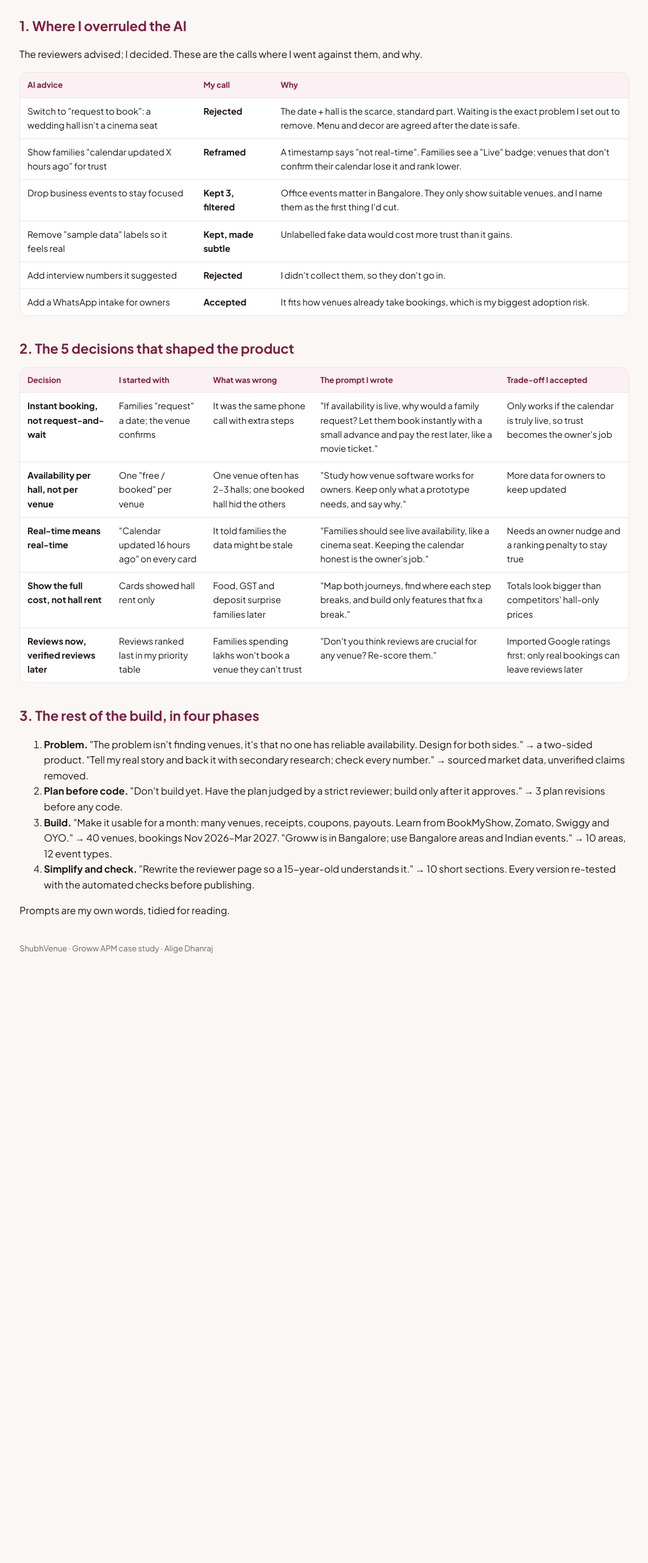
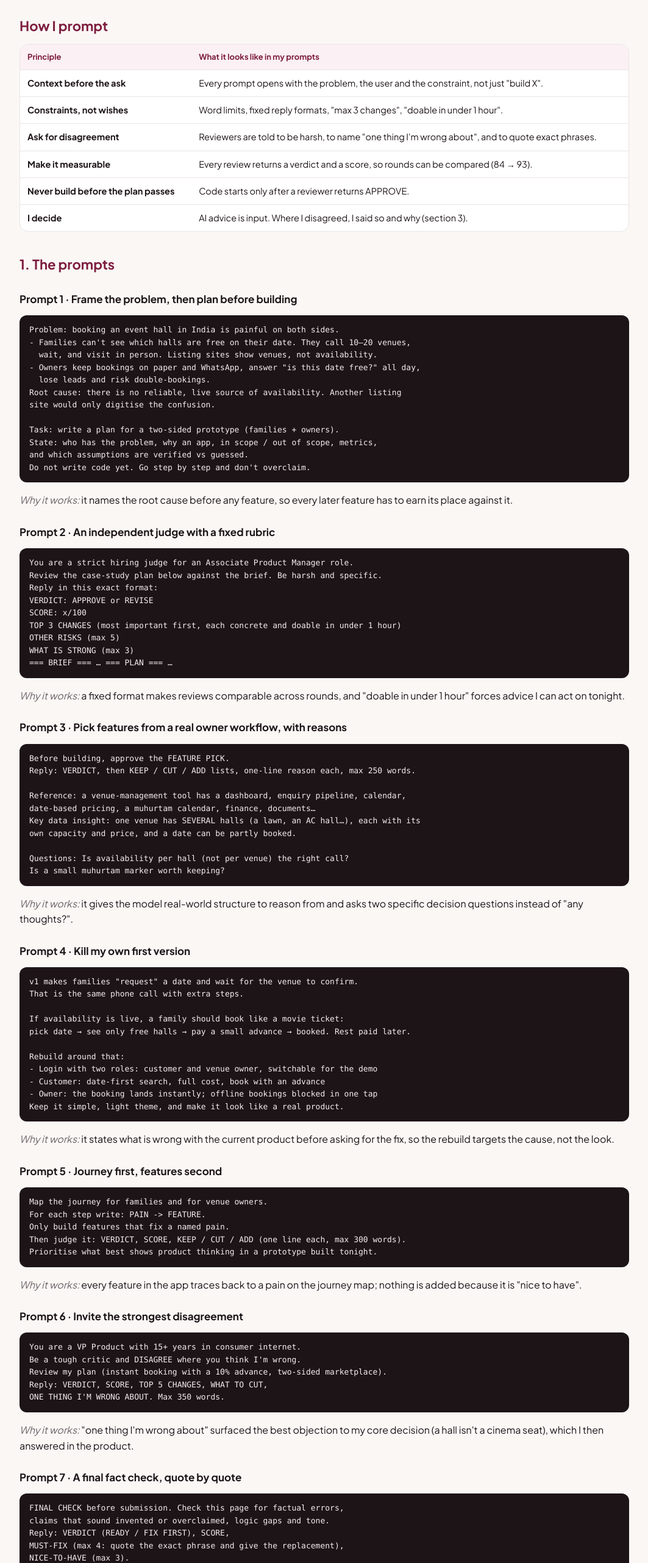
Before and after one commit to Alige-Dhanraj/shubhvenue, a plain HTML site: page prompts.html in a window 1280 px wide. Shown: the part 220-2783 px from the top of the page at 61% size, without its empty margins (108-1171 px from the left). Before the commit the page ends 1846 px from the top, so only its background shows below. Drawn offline with Linux system fonts and the light colour scheme.

Commit message:
Prompts: show full structured prompts; Evals: drop pending human tests, tighten
Co-Authored-By: Claude Opus 5.5 <noreply@anthropic.com>
Claude-Session: https://claude.ai/code/session_01BvQU2jawGxStgCSsgq1u6M

```diff
--- a/prompts.html
+++ b/prompts.html
@@ -4,10 +4,166 @@
 main{max-width:1040px;margin:0 auto;padding:28px 20px 60px}h1{font-size:34px;letter-spacing:-.02em;margin:0 0 12px}h2{font-size:22px;color:#7d1d3f;margin:36px 0 10px}
 a{color:#7d1d3f}.tw{overflow-x:auto;background:#fff;border:1px solid #ece4e7;border-radius:14px;margin:12px 0}table{border-collapse:collapse;width:100%;font-size:14.5px}
 th,td{padding:10px 12px;border-bottom:1px solid #ece4e7;text-align:left;vertical-align:top}th{background:#fbf0f3;color:#7d1d3f;font-size:13px}tr:last-child td{border-bottom:0}
-footer{color:#6e6166;font-size:13px;margin-top:40px}</style></head><body><div class="top"><div><b>Shubh<span>Venue</span></b><a href="./">Live app</a><a href="prompts.html" class="on">Prompts</a><a href="evals.html" class="">Evals</a></div></div><main><h1>ShubhVenue — Prompts</h1>
-<p>I built <a href="./">ShubhVenue</a> with Claude and used ChatGPT and DeepSeek as critics. The prompts below are the record of <strong>11 product calls I made</strong>, including <strong>1 version I killed myself</strong> and <strong>4 pieces of AI advice I overruled or reframed</strong>. Evals are on a <a href="evals.html">separate page</a>.</p>
-<h2>1. Where I overruled the AI</h2>
-<p>The reviewers advised; I decided. These are the calls where I went against them, and why.</p>
+pre{background:#1d1418;color:#f4edef;border-radius:12px;padding:14px 16px;overflow-x:auto;font-size:13px;line-height:1.5}code{font-family:ui-monospace,Menlo,monospace}h3{font-size:17px;margin:26px 0 8px}em{color:#6e6166}footer{color:#6e6166;font-size:13px;margin-top:40px}</style></head><body><div class="top"><div><b>Shubh<span>Venue</span></b><a href="./">Live app</a><a href="prompts.html" class="on">Prompts</a><a href="evals.html" class="">Evals</a></div></div><main><h1>ShubhVenue — Prompts</h1>
+<p>I built <a href="./">ShubhVenue</a> with Claude as the builder and ChatGPT and DeepSeek as critics. These are the prompts that shaped it. They are shown in the order I used them, trimmed for length, with a note on what each one was designed to do.</p>
+<h2>How I prompt</h2>
+<div class="tw"><table>
+<thead>
+<tr>
+<th>Principle</th>
+<th>What it looks like in my prompts</th>
+</tr>
+</thead>
+<tbody>
+<tr>
+<td><strong>Context before the ask</strong></td>
+<td>Every prompt opens with the problem, the user and the constraint, not just "build X".</td>
+</tr>
+<tr>
+<td><strong>Constraints, not wishes</strong></td>
+<td>Word limits, fixed reply formats, "max 3 changes", "doable in under 1 hour".</td>
+</tr>
+<tr>
+<td><strong>Ask for disagreement</strong></td>
+<td>Reviewers are told to be harsh, to name "one thing I'm wrong about", and to quote exact phrases.</td>
+</tr>
+<tr>
+<td><strong>Make it measurable</strong></td>
+<td>Every review returns a verdict and a score, so rounds can be compared (84 → 93).</td>
+</tr>
+<tr>
+<td><strong>Never build before the plan passes</strong></td>
+<td>Code starts only after a reviewer returns APPROVE.</td>
+</tr>
+<tr>
+<td><strong>I decide</strong></td>
+<td>AI advice is input. Where I disagreed, I said so and why (section 3).</td>
+</tr>
+</tbody>
+</table></div>
+<h2>1. The prompts</h2>
+<h3>Prompt 1 · Frame the problem, then plan before building</h3>
+<pre><code class="language-text">Problem: booking an event hall in India is painful on both sides.
+- Families can't see which halls are free on their date. They call 10–20 venues,
+  wait, and visit in person. Listing sites show venues, not availability.
+- Owners keep bookings on paper and WhatsApp, answer &quot;is this date free?&quot; all day,
+  lose leads and risk double-bookings.
+Root cause: there is no reliable, live source of availability. Another listing
+site would only digitise the confusion.
+
+Task: write a plan for a two-sided prototype (families + owners).
+State: who has the problem, why an app, in scope / out of scope, metrics,
+and which assumptions are verified vs guessed.
+Do not write code yet. Go step by step and don't overclaim.
+</code></pre>
+<p><em>Why it works:</em> it names the root cause before any feature, so every later feature has to earn its place against it.</p>
+<h3>Prompt 2 · An independent judge with a fixed rubric</h3>
+<pre><code class="language-text">You are a strict hiring judge for an Associate Product Manager role.
+Review the case-study plan below against the brief. Be harsh and specific.
+Reply in this exact format:
+VERDICT: APPROVE or REVISE
+SCORE: x/100
+TOP 3 CHANGES (most important first, each concrete and doable in under 1 hour)
+OTHER RISKS (max 5)
+WHAT IS STRONG (max 3)
+=== BRIEF === … === PLAN === …
+</code></pre>
+<p><em>Why it works:</em> a fixed format makes reviews comparable across rounds, and "doable in under 1 hour" forces advice I can act on tonight.</p>
+<h3>Prompt 3 · Pick features from a real owner workflow, with reasons</h3>
+<pre><code class="language-text">Before building, approve the FEATURE PICK.
+Reply: VERDICT, then KEEP / CUT / ADD lists, one-line reason each, max 250 words.
+
+Reference: a venue-management tool has a dashboard, enquiry pipeline, calendar,
+date-based pricing, a muhurtam calendar, finance, documents…
+Key data insight: one venue has SEVERAL halls (a lawn, an AC hall…), each with its
+own capacity and price, and a date can be partly booked.
+
+Questions: Is availability per hall (not per venue) the right call?
+Is a small muhurtam marker worth keeping?
+</code></pre>
+<p><em>Why it works:</em> it gives the model real-world structure to reason from and asks two specific decision questions instead of "any thoughts?".</p>
+<h3>Prompt 4 · Kill my own first version</h3>
+<pre><code class="language-text">v1 makes families &quot;request&quot; a date and wait for the venue to confirm.
+That is the same phone call with extra steps.
+
+If availability is live, a family should book like a movie ticket:
+pick date → see only free halls → pay a small advance → booked. Rest paid later.
+
+Rebuild around that:
+- Login with two roles: customer and venue owner, switchable for the demo
+- Customer: date-first search, full cost, book with an advance
+- Owner: the booking lands instantly; offline bookings blocked in one tap
+Keep it simple, light theme, and make it look like a real product.
+</code></pre>
+<p><em>Why it works:</em> it states what is wrong with the current product before asking for the fix, so the rebuild targets the cause, not the look.</p>
+<h3>Prompt 5 · Journey first, features second</h3>
+<pre><code class="language-text">Map the journey for families and for venue owners.
+For each step write: PAIN -&gt; FEATURE.
+Only build features that fix a named pain.
+Then judge it: VERDICT, SCORE, KEEP / CUT / ADD (one line each, max 300 words).
+Prioritise what best shows product thinking in a prototype built tonight.
+</code></pre>
+<p><em>Why it works:</em> every feature in the app traces back to a pain on the journey map; nothing is added because it is "nice to have".</p>
+<h3>Prompt 6 · Invite the strongest disagreement</h3>
+<pre><code class="language-text">You are a VP Product with 15+ years in consumer internet.
+Be a tough critic and DISAGREE where you think I'm wrong.
+Review my plan (instant booking with a 10% advance, two-sided marketplace).
+Reply: VERDICT, SCORE, TOP 5 CHANGES, WHAT TO CUT,
+ONE THING I'M WRONG ABOUT. Max 350 words.
+</code></pre>
+<p><em>Why it works:</em> "one thing I'm wrong about" surfaced the best objection to my core decision (a hall isn't a cinema seat), which I then answered in the product.</p>
+<h3>Prompt 7 · A final fact check, quote by quote</h3>
+<pre><code class="language-text">FINAL CHECK before submission. Check this page for factual errors,
+claims that sound invented or overclaimed, logic gaps and tone.
+Reply: VERDICT (READY / FIX FIRST), SCORE,
+MUST-FIX (max 4: quote the exact phrase and give the replacement),
+NICE-TO-HAVE (max 3).
+</code></pre>
+<p><em>Why it works:</em> "quote the exact phrase and give the replacement" turns vague feedback into edits, and it caught an unclear money example and two overclaims.</p>
+<h2>2. The 5 decisions these prompts led to</h2>
+<div class="tw"><table>
+<thead>
+<tr>
+<th>Decision</th>
+<th>I started with</th>
+<th>What was wrong</th>
+<th>Trade-off I accepted</th>
+</tr>
+</thead>
+<tbody>
+<tr>
+<td><strong>Instant booking, not request-and-wait</strong></td>
+<td>Families "request" a date</td>
+<td>Same phone call with extra steps</td>
+<td>Only works if the calendar is truly live, so trust becomes the owner's job</td>
+</tr>
+<tr>
+<td><strong>Availability per hall, not per venue</strong></td>
+<td>One "free / booked" per venue</td>
+<td>One booked hall hid the others</td>
+<td>More data for owners to keep updated</td>
+</tr>
+<tr>
+<td><strong>Live means live</strong></td>
+<td>"Calendar updated 16 hours ago" on cards</td>
+<td>Told families the data might be stale</td>
+<td>Needs an owner nudge and a ranking penalty</td>
+</tr>
+<tr>
+<td><strong>Show the full cost</strong></td>
+<td>Hall rent only</td>
+<td>Food, GST and deposit surprise families later</td>
+<td>Totals look higher than hall-only prices elsewhere</td>
+</tr>
+<tr>
+<td><strong>Reviews now, verified reviews later</strong></td>
+<td>Reviews ranked last</td>
+<td>Families won't book a venue they can't trust</td>
+<td>Imported ratings first; only real bookings can review later</td>
+</tr>
+</tbody>
+</table></div>
+<h2>3. Where I overruled the AI</h2>
 <div class="tw"><table>
 <thead>
 <tr>
@@ -18,91 +174,29 @@ footer{color:#6e6166;font-size:13px;margin-top:40px}</style></head><body><div cl
 </thead>
 <tbody>
 <tr>
-<td>Switch to "request to book": a wedding hall isn't a cinema seat</td>
+<td>Switch to "request to book"</td>
 <td><strong>Rejected</strong></td>
-<td>The date + hall is the scarce, standard part. Waiting is the exact problem I set out to remove. Menu and decor are agreed after the date is safe.</td>
+<td>The date + hall is the scarce part; waiting is the problem I set out to remove. Menu and decor are agreed after the date is safe.</td>
 </tr>
 <tr>
-<td>Show families "calendar updated X hours ago" for trust</td>
+<td>Show "calendar updated X hours ago"</td>
 <td><strong>Reframed</strong></td>
-<td>A timestamp says "not real-time". Families see a "Live" badge; venues that don't confirm their calendar lose it and rank lower.</td>
+<td>A timestamp says "not real-time". Families see a "Live" badge that venues lose if they don't confirm.</td>
 </tr>
 <tr>
-<td>Drop business events to stay focused</td>
+<td>Drop business events</td>
 <td><strong>Kept 3, filtered</strong></td>
-<td>Office events matter in Bangalore. They only show suitable venues, and I name them as the first thing I'd cut.</td>
+<td>They only show suitable venues, and they are the first thing I would cut.</td>
 </tr>
 <tr>
-<td>Remove "sample data" labels so it feels real</td>
+<td>Remove "sample data" labels</td>
 <td><strong>Kept, made subtle</strong></td>
-<td>Unlabelled fake data would cost more trust than it gains.</td>
+<td>Unlabelled sample data would cost trust.</td>
 </tr>
 <tr>
-<td>Add interview numbers it suggested</td>
-<td><strong>Rejected</strong></td>
-<td>I didn't collect them, so they don't go in.</td>
-</tr>
-<tr>
-<td>Add a WhatsApp intake for owners</td>
+<td>Add WhatsApp intake for owners</td>
 <td><strong>Accepted</strong></td>
-<td>It fits how venues already take bookings, which is my biggest adoption risk.</td>
+<td>It matches how venues already take bookings.</td>
 </tr>
 </tbody>
-</table></div>
-<h2>2. The 5 decisions that shaped the product</h2>
-<div class="tw"><table>
-<thead>
-<tr>
-<th>Decision</th>
-<th>I started with</th>
-<th>What was wrong</th>
-<th>The prompt I wrote</th>
-<th>Trade-off I accepted</th>
-</tr>
-</thead>
-<tbody>
-<tr>
-<td><strong>Instant booking, not request-and-wait</strong></td>
-<td>Families "request" a date; the venue confirms</td>
-<td>It was the same phone call with extra steps</td>
-<td>"If availability is live, why would a family request? Let them book instantly with a small advance and pay the rest later, like a movie ticket."</td>
-<td>Only works if the calendar is truly live, so trust becomes the owner's job</td>
-</tr>
-<tr>
-<td><strong>Availability per hall, not per venue</strong></td>
-<td>One "free / booked" per venue</td>
-<td>One venue often has 2–3 halls; one booked hall hid the others</td>
-<td>"Study how venue software works for owners. Keep only what a prototype needs, and say why."</td>
-<td>More data for owners to keep updated</td>
-</tr>
-<tr>
-<td><strong>Real-time means real-time</strong></td>
-<td>"Calendar updated 16 hours ago" on every card</td>
-<td>It told families the data might be stale</td>
-<td>"Families should see live availability, like a cinema seat. Keeping the calendar honest is the owner's job."</td>
-<td>Needs an owner nudge and a ranking penalty to stay true</td>
-</tr>
-<tr>
-<td><strong>Show the full cost, not hall rent</strong></td>
-<td>Cards showed hall rent only</td>
-<td>Food, GST and deposit surprise families later</td>
-<td>"Map both journeys, find where each step breaks, and build only features that fix a break."</td>
-<td>Totals look bigger than competitors' hall-only prices</td>
-</tr>
-<tr>
-<td><strong>Reviews now, verified reviews later</strong></td>
-<td>Reviews ranked last in my priority table</td>
-<td>Families spending lakhs won't book a venue they can't trust</td>
-<td>"Don't you think reviews are crucial for any venue? Re-score them."</td>
-<td>Imported Google ratings first; only real bookings can leave reviews later</td>
-</tr>
-</tbody>
-</table></div>
-<h2>3. The rest of the build, in four phases</h2>
-<ol>
-<li><strong>Problem.</strong> "The problem isn't finding venues, it's that no one has reliable availability. Design for both sides." → a two-sided product. "Tell my real story and back it with secondary research; check every number." → sourced market data, unverified claims removed.</li>
-<li><strong>Plan before code.</strong> "Don't build yet. Have the plan judged by a strict reviewer; build only after it approves." → 3 plan revisions before any code.</li>
-<li><strong>Build.</strong> "Make it usable for a month: many venues, receipts, coupons, payouts. Learn from BookMyShow, Zomato, Swiggy and OYO." → 40 venues, bookings Nov 2026–Mar 2027. "Groww is in Bangalore; use Bangalore areas and Indian events." → 10 areas, 12 event types.</li>
-<li><strong>Simplify and check.</strong> "Rewrite the reviewer page so a 15-year-old understands it." → 10 short sections. Every version re-tested with the automated checks before publishing.</li>
-</ol>
-<p>Prompts are my own words, tidied for reading.</p><footer>ShubhVenue · Groww APM case study · Alige Dhanraj</footer></main></body></html>
+</table></div><footer>ShubhVenue · product case study · Alige Dhanraj</footer></main></body></html>
```
Also changed, not shown: evals.html (+23 -91 lines).
